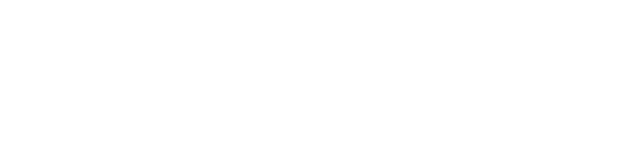
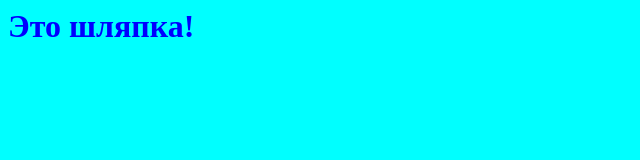
Before and after one commit to DemianenkoAndrii/my-fitst-repository, a plain HTML site: page index.html in a window 1280 px wide. Shown: the whole page, without its empty margins (0-640 px from the left). Drawn offline with Linux system fonts and the light colour scheme; files that its build step writes are made by us from their sources.

Commit message:
3hd change
h1 and +css

```diff
--- a/index.html
+++ b/index.html
@@ -4,8 +4,10 @@
     <meta http-equiv="X-UA-Compatible" content="IE=edge">
     <meta name="viewport" content="width=device-width, initial-scale=1.0">
     <title>Git testing!</title>
+
+    <link rel="stylesheet" href="style.css">
 </head>
 <body>
-
+    <h1>Это шляпка!</h1>
 </body>
 </html>
```
